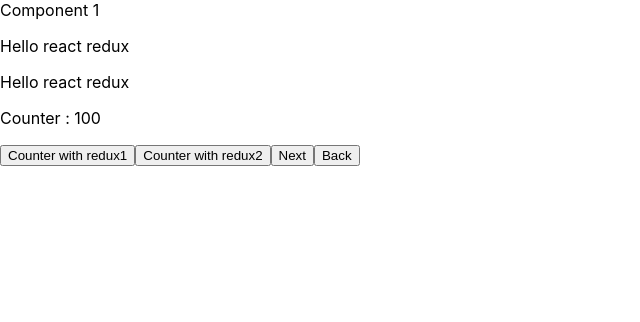
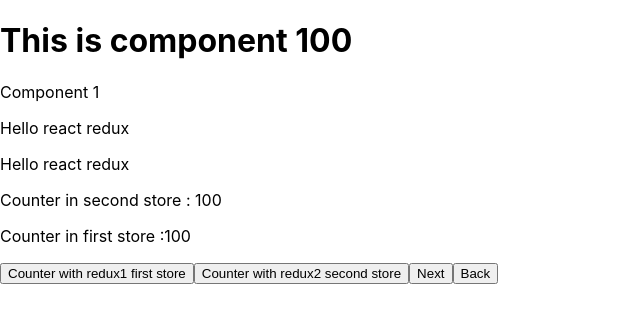
Before and after one commit to Tushar2059/Advance-Reactjs-Training, a React (Create React App) app: page /comp1 in a window 1280 px wide. Shown: the top 322 px of the page, without its empty margins (0-640 px from the left). Built offline with nearby package versions, Linux system fonts and the light colour scheme.

Commit message:
added universal count

```diff
--- a/src/components/Comp1.js
+++ b/src/components/Comp1.js
@@ -1,8 +1,8 @@
-import React from "react";
+import React, { useEffect } from "react";
 import { Button } from "react-bootstrap";
 import { useDispatch, useSelector } from "react-redux";
 import { useNavigate } from "react-router-dom";
-import { incrementCounter } from "../store/store";
+import { incrementCounter, incrementCounter1, incrementUniversalCount } from "../store/store";
 
 const Comp1 = () => {
   const navigate = useNavigate();
@@ -12,7 +12,15 @@ const Comp1 = () => {
   console.log(globalState);
 
   const handle = () => {
-    navigate("/comp2", { state: { username: "Tushar", id: 2 } });
+
+    if(firstStore?.universalCount==100)
+      {
+        dispatch(incrementUniversalCount());
+         alert(firstStore?.universalCount);
+        navigate("/comp2", { state: { username: "Tushar", id: firstStore?.universalCount } });
+        console.log(firstStore?.universalCount);
+      }
+
   };
   const handle1 = () => {
     navigate(-1);
@@ -21,17 +29,26 @@ const Comp1 = () => {
     const dispatchToRedux = () => {
       dispatch(incrementCounter());
     };
+    // useEffect(()=>{
+    //   if(firstStore?.universalCount==1)
+    //   {
+    //     dispatch(incrementUniversalCount);
+
+    //   }
+    // },[]);
   return (
     <>
+    <h1>This is component {firstStore?.universalCount}</h1>
       <div>Component 1</div>
       <p>{globalState.firstStore?.message}</p>
       <p>{firstStore?.message}</p>
-      <p>Counter : {secondStore?.counter}</p>
-      <Button onClick={() => dispatch(incrementCounter())}>
-        Counter with redux1
+      <p>Counter in second store : {secondStore?.counter}</p>
+      <p>Counter in first store :{firstStore?.counter}</p>
+      <Button onClick={() => dispatch(incrementCounter1())}>
+        Counter with redux1 first store
       </Button>
       <Button onClick={dispatchToRedux}>
-        Counter with redux2
+        Counter with redux2 second store
       </Button>
       <Button onClick={handle}>Next</Button>
       <Button onClick={handle1}>Back</Button>
--- a/src/components/Comp2.js
+++ b/src/components/Comp2.js
@@ -1,25 +1,36 @@
 import React from 'react'
 import { Button } from 'react-bootstrap';
+import { useDispatch, useSelector } from 'react-redux';
 import { useLocation, useNavigate } from 'react-router-dom'
+import { incrementUniversalCount } from '../store/store';
 
 const Comp2 = () => {
+  let dispatch = useDispatch();
     const location = useLocation();
     const navigate = useNavigate();
     const username=location.state.username;
     const id=location.state.id;
-
+   let {firstStore}= useSelector((state)=>state);
     const handle=() =>
     {
-             navigate("/comp3");
+      if(firstStore?.universalCount==105)
+      {
+        dispatch(incrementUniversalCount());
+        // alert(firstStore?.universalCount);
+        navigate("/comp3");
+      }
+
     }
 
     const handle1=() =>
     {
              navigate(-1);
+
     }
   return (
 
     <>
+    <h1>This is component {firstStore?.universalCount}</h1>
     <div>Comp2</div>
     <h2>User name is : {username} and user id is :  {id}</h2>
     <Button onClick={handle}>Go to comp 3</Button>
--- a/src/components/Comp3.js
+++ b/src/components/Comp3.js
@@ -1,15 +1,19 @@
 import React from 'react'
 import { Button } from 'react-bootstrap';
+import { useSelector } from 'react-redux';
 import { useNavigate } from 'react-router-dom';
 
 const Comp3 = () => {
+  let {firstStore}= useSelector((state)=>state);
     const navigate = useNavigate();
     const handle1=() =>
     {
+
              navigate(-1);
     }
   return (
     <>
+     <h1>This is component {firstStore?.universalCount}</h1>
     <div>Comp3</div>
     <Button onClick={handle1}>Back</Button>
     </>
--- a/src/store/store.js
+++ b/src/store/store.js
@@ -4,11 +4,23 @@ const firstSlice = createSlice({
     name:"firstStore",
     initialState:{
         title:"Project react",
-        message:"Hello react redux"
+        message:"Hello react redux",
+        counter:100,
+        universalCount:100
     },
-    reducers:{},
+    reducers:{
+        incrementCounter1: (state)=>
+        {
+           state.counter +=500;
+        },
+        incrementUniversalCount: (state)=>
+        {
+           state.universalCount +=5;
+        }
+    },
 });
 
+export const {incrementCounter1,incrementUniversalCount} = firstSlice.actions;
 
 const secondSlice = createSlice({
     name:"secondtStore",
```
